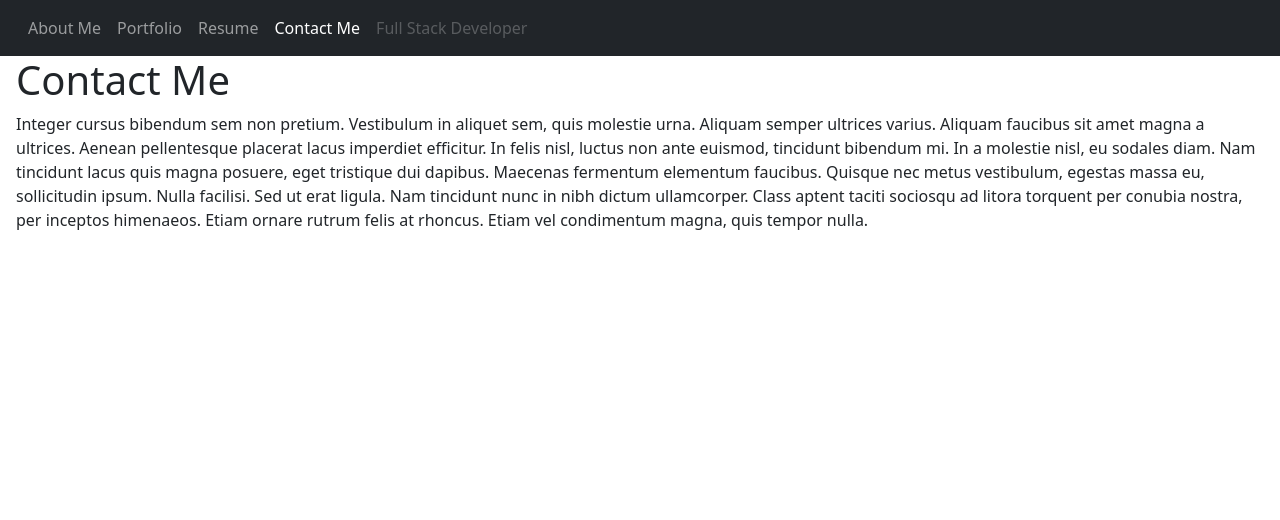
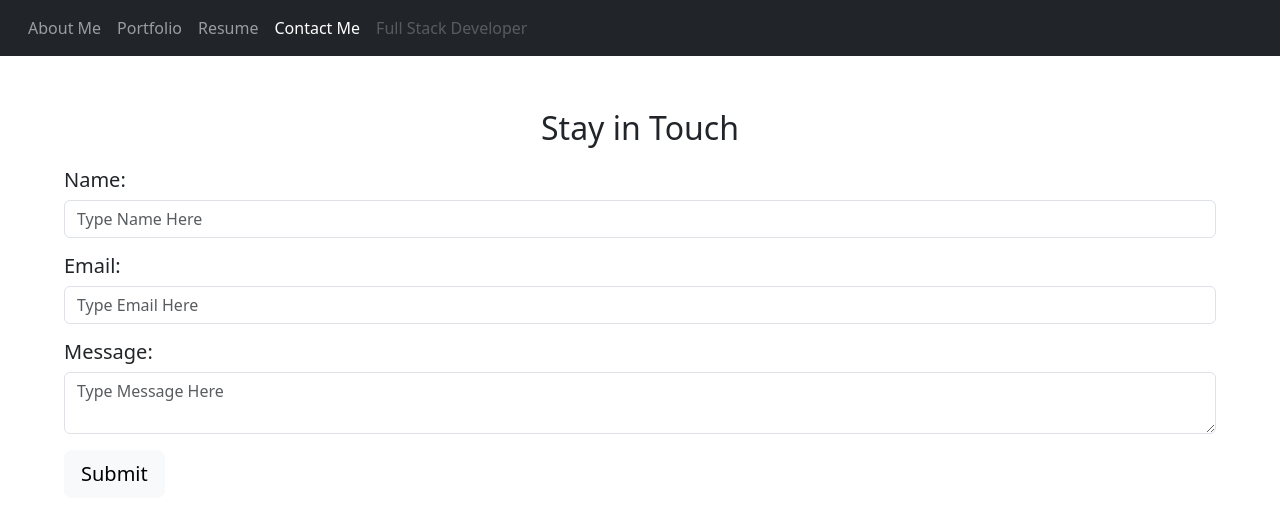
Before and after one commit to TheKhalidGibson/ReactPortfolio, a React (Vite) app: page /Contact in a window 1280 px wide. Shown: the top 520 px of the page. Built offline with nearby package versions, Linux system fonts and the light colour scheme.

Commit message:
added contact page inputs and button

```diff
--- a/src/pages/Contact.jsx
+++ b/src/pages/Contact.jsx
@@ -1,20 +1,37 @@
 export default function Contact() {
   return (
-    <div>
-      <h1>Contact Me</h1>
-      <p>
-        Integer cursus bibendum sem non pretium. Vestibulum in aliquet sem, quis
-        molestie urna. Aliquam semper ultrices varius. Aliquam faucibus sit amet
-        magna a ultrices. Aenean pellentesque placerat lacus imperdiet
-        efficitur. In felis nisl, luctus non ante euismod, tincidunt bibendum
-        mi. In a molestie nisl, eu sodales diam. Nam tincidunt lacus quis magna
-        posuere, eget tristique dui dapibus. Maecenas fermentum elementum
-        faucibus. Quisque nec metus vestibulum, egestas massa eu, sollicitudin
-        ipsum. Nulla facilisi. Sed ut erat ligula. Nam tincidunt nunc in nibh
-        dictum ullamcorper. Class aptent taciti sociosqu ad litora torquent per
-        conubia nostra, per inceptos himenaeos. Etiam ornare rutrum felis at
-        rhoncus. Etiam vel condimentum magna, quis tempor nulla.
-      </p>
+
+
+
+
+
+
+    <div class="mt-5 mx-5">
+
+      <p class="text-center mt-2 fs-2">Stay in Touch</p>
+
+        <h5>Name:</h5>
+
+      <div class="input-group mb-3">
+        <input type="text" class="form-control" placeholder="Type Name Here"/>
+      </div>
+
+        <h5>Email:</h5>
+
+      <div class="input-group mb-3">
+        <input type="text" class="form-control" placeholder="Type Email Here"/>
+      </div>
+
+        <h5>Message:</h5>
+
+      <div class="input-group">
+        <textarea class="form-control" placeholder="Type Message Here"></textarea>
+      </div>
+
+
+      <button type="button" class="btn btn-light btn-lg mt-3">Submit</button>
+
     </div>
-  );
+
+      );
 }
```
